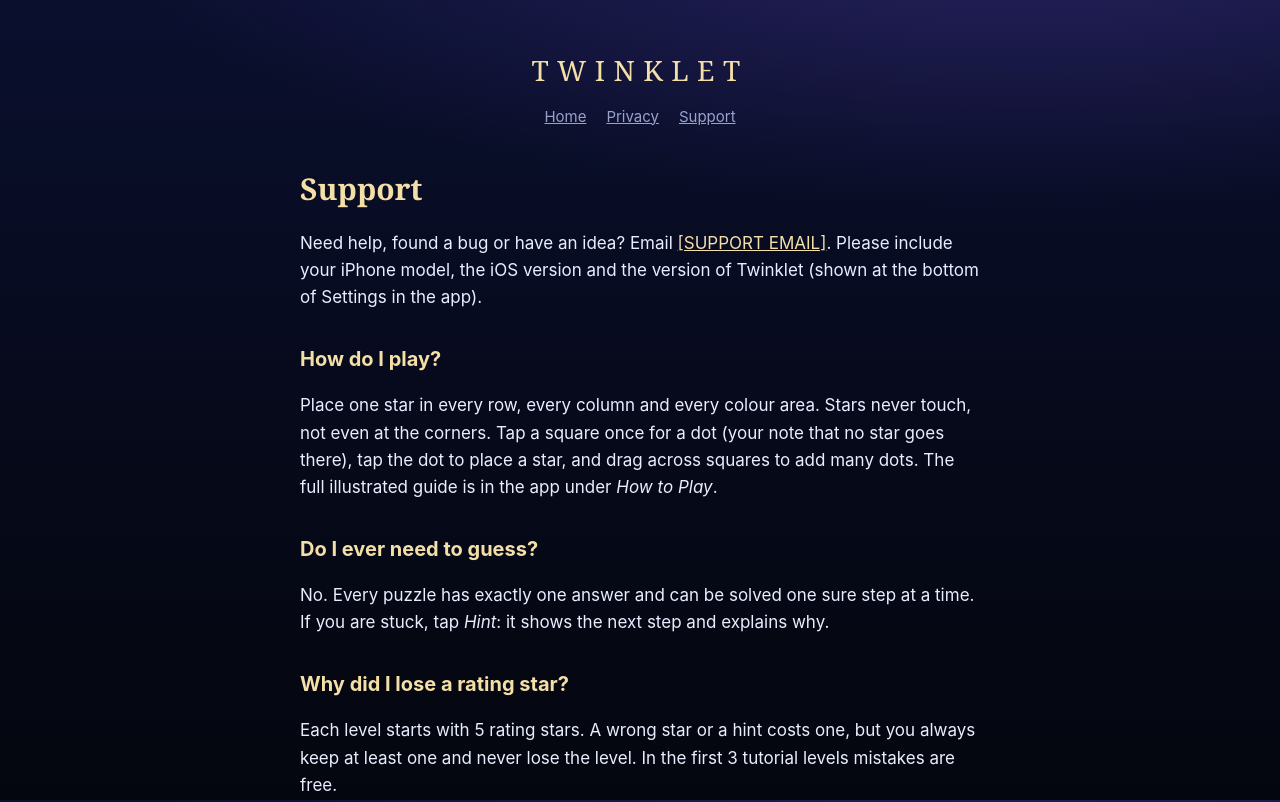
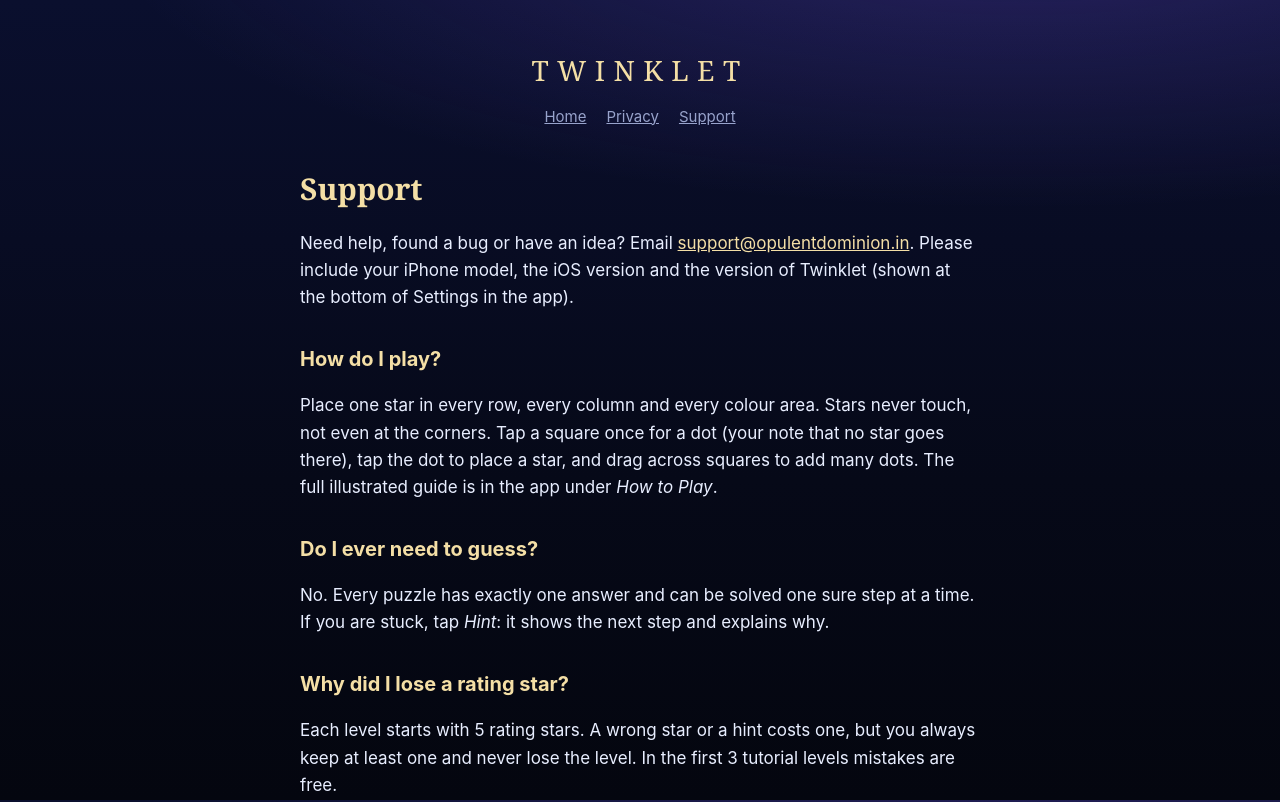
Before and after one commit to balaji-rajendrangit/Twinklet, a plain HTML site: page support.html in a window 1280 px wide. Shown: the top 802 px of the page. Drawn offline with Linux system fonts and the light colour scheme.

Commit message:
Update support email address in support.html

```diff
--- a/support.html
+++ b/support.html
@@ -15,7 +15,7 @@
 </header>
 
 <h1>Support</h1>
-<p>Need help, found a bug or have an idea? Email <a href="mailto:[SUPPORT EMAIL]">[SUPPORT EMAIL]</a>. Please include your iPhone model, the iOS version and the version of Twinklet (shown at the bottom of Settings in the app).</p>
+<p>Need help, found a bug or have an idea? Email <a href="mailto:support@opulentdominion.in">support@opulentdominion.in</a>. Please include your iPhone model, the iOS version and the version of Twinklet (shown at the bottom of Settings in the app).</p>
 
 <h2>How do I play?</h2>
 <p>Place one star in every row, every column and every colour area. Stars never touch, not even at the corners. Tap a square once for a dot (your note that no star goes there), tap the dot to place a star, and drag across squares to add many dots. The full illustrated guide is in the app under <em>How to Play</em>.</p>
```
